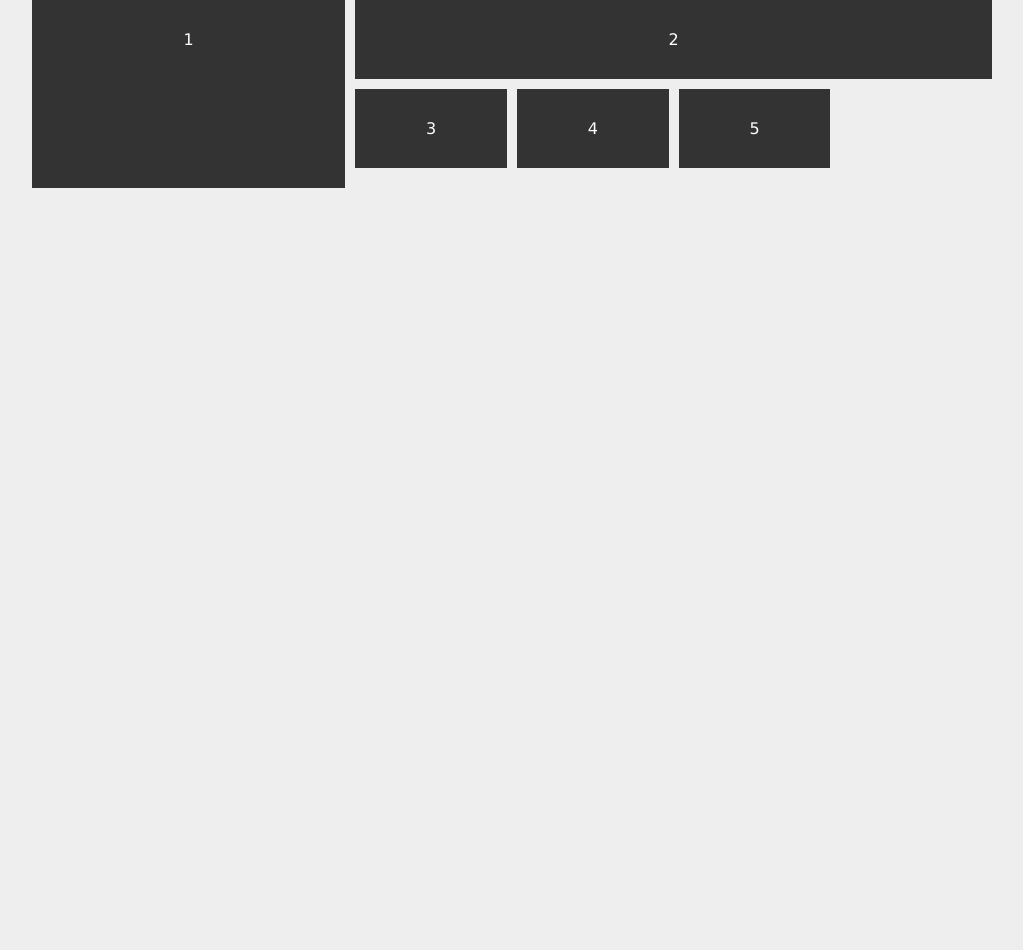
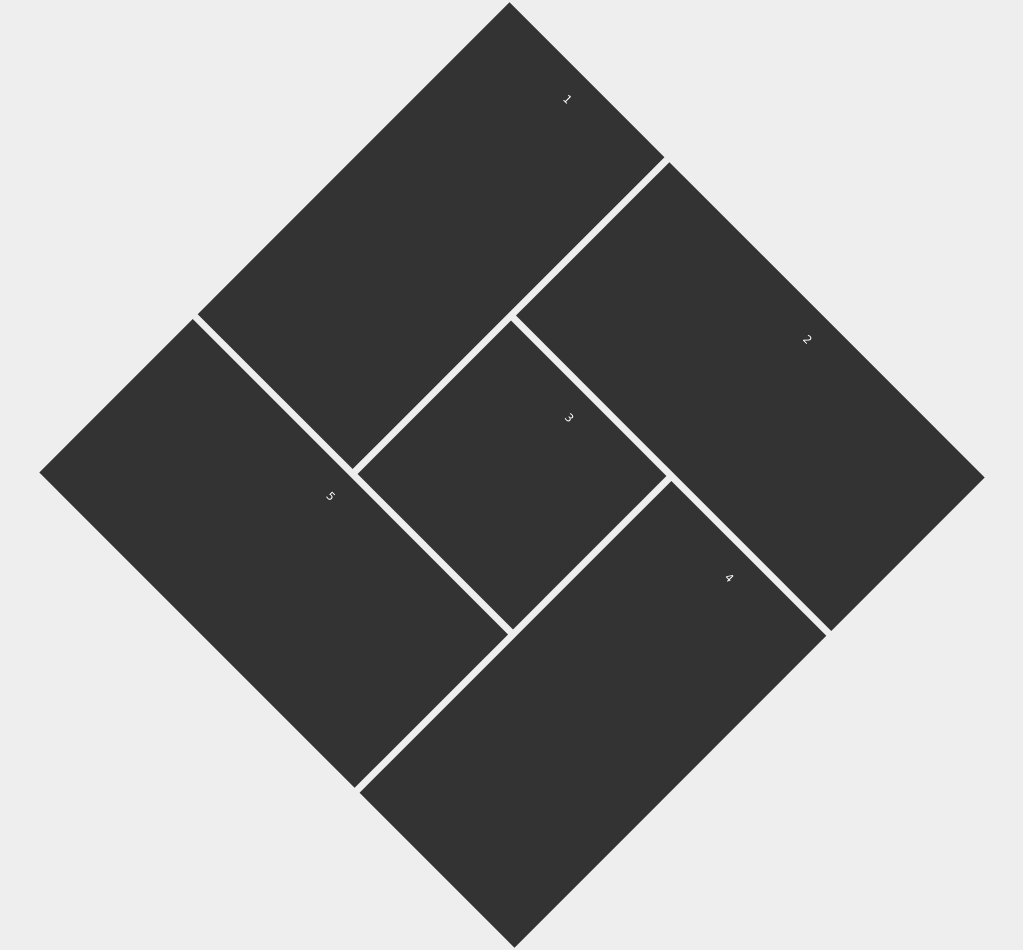
Before and after one commit to venkatram64/css-grid, a website built with webpack: page app/index.html in a window 1280 px wide. Shown: the whole page, without its empty margins (128-1151 px from the left). Before the commit the page ends 800 px from the top, so only its background shows below. Built offline with nearby package versions, Linux system fonts and the light colour scheme.

Commit message:
added code

```diff
--- a/app/index.html
+++ b/app/index.html
@@ -11,7 +11,7 @@
       #content {
         display: grid;
         grid-template-columns: repeat(6,1fr);
-        grid-auto-columns: minmax(150px, auto);
+        grid-auto-rows: minmax(150px, auto);
         grid-gap: 10px;
         max-width: 960px;
         margin: 0 auto;
@@ -23,13 +23,34 @@
       }
 
       .one{
-        grid-column: 1 / 3;
-        grid-row: 1 / 5;
+        grid-column: 1/3;
+        grid-row: 1/5;
       }
 
       .two{
-        grid-column: 3 / 7;
+        grid-column: 3/7;
+        grid-row:1/3;
       }
+
+      .three{
+        grid-column: 3/5;
+        grid-row:3/5;
+      }
+
+      .four{
+        grid-column: 5/7;
+        grid-row:3/7;
+      }
+
+      .five{
+        grid-column: 1/5;
+        grid-row:5/7;
+      }
+
+      #content{
+        transform: rotate(45deg) scale(0.7);
+      }
+
 
     </style>
   </head>
```
